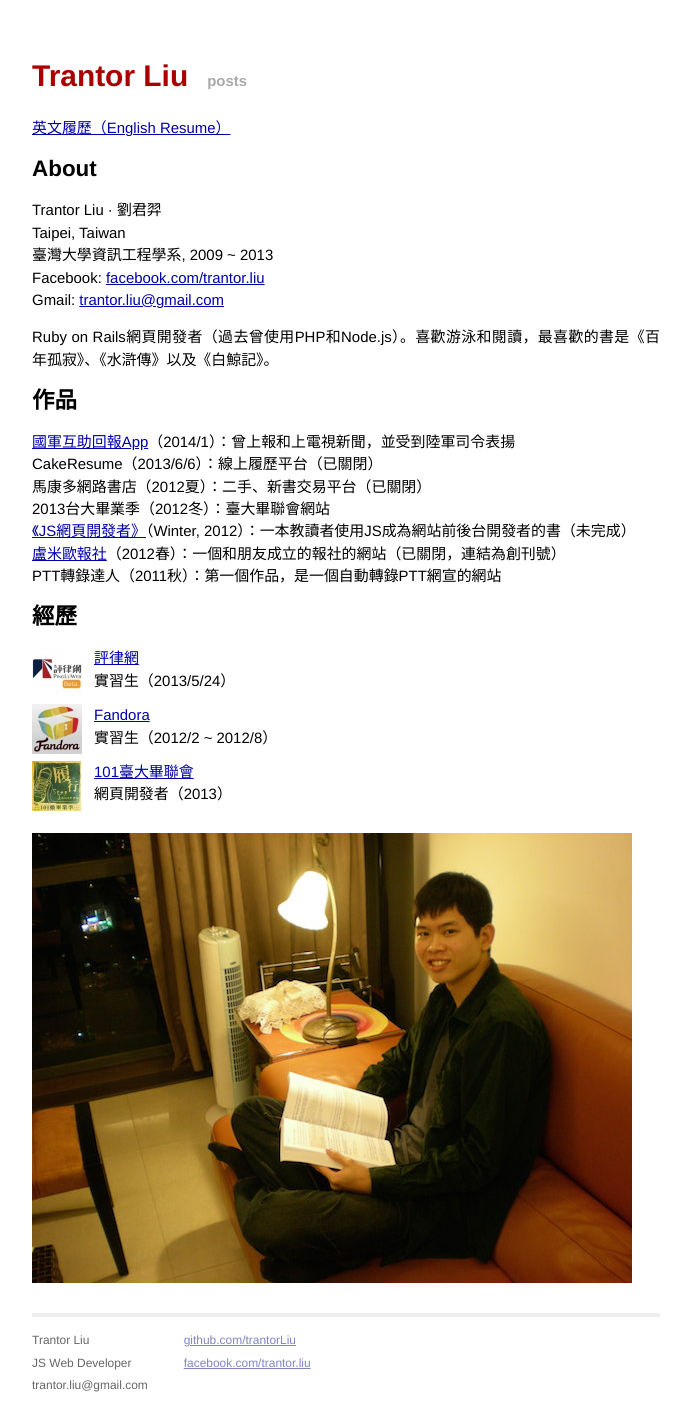
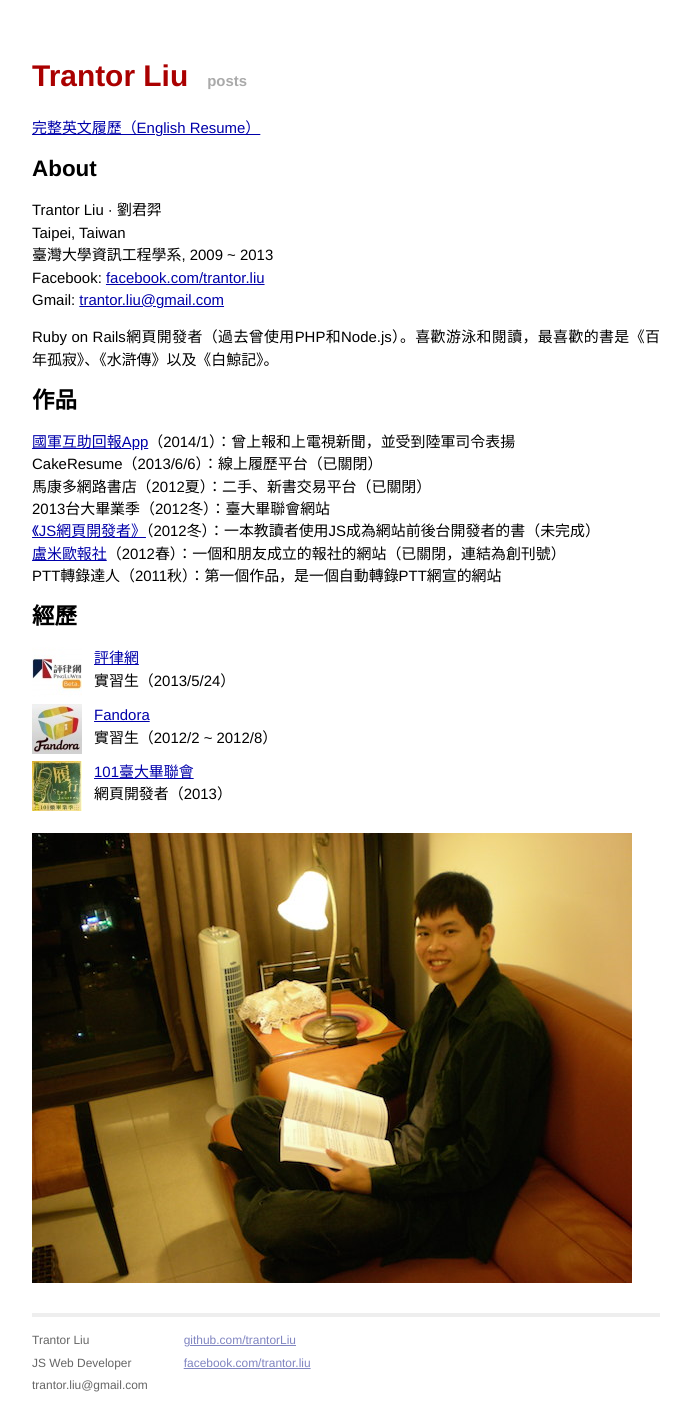
Before and after one commit to trantorLiu/trantorliu.github.io, a Jekyll site: the page built from index.html, in a window 1280 px wide. Shown: the whole page, without its empty margins (294-985 px from the left). Built offline with Jekyll 4.4.1, drawn with Linux system fonts in a browser that asks for light colours.

Commit message:
Update index.html

```diff
--- a/index.html
+++ b/index.html
@@ -3,7 +3,7 @@ layout: default
 title: Trantor Liu
 ---
 <div>
-  <a target="_blank" href="/resume">英文履歷（English Resume）</a>
+  <a target="_blank" href="/resume">完整英文履歷（English Resume）</a>
 </div>
 <div id="about">
   <h2>About</h2>
@@ -25,7 +25,7 @@ title: Trantor Liu
     CakeResume（2013/6/6）：線上履歷平台（已關閉）<br />
     馬康多網路書店（2012夏）：二手、新書交易平台（已關閉）<br />
     2013台大畢業季（2012冬）：臺大畢聯會網站<br />
-    <a href="/posts/2013/04/08/book-js-web-developer.html">《JS網頁開發者》</a>（Winter, 2012）：一本教讀者使用JS成為網站前後台開發者的書（未完成）<br />
+    <a href="/posts/2013/04/08/book-js-web-developer.html">《JS網頁開發者》</a>（2012冬）：一本教讀者使用JS成為網站前後台開發者的書（未完成）<br />
     <a href="/揭報.pdf">盧米歐報社</a>（2012春）：一個和朋友成立的報社的網站（已關閉，連結為創刊號）<br />
     PTT轉錄達人（2011秋）：第一個作品，是一個自動轉錄PTT網宣的網站
   </p>
```
